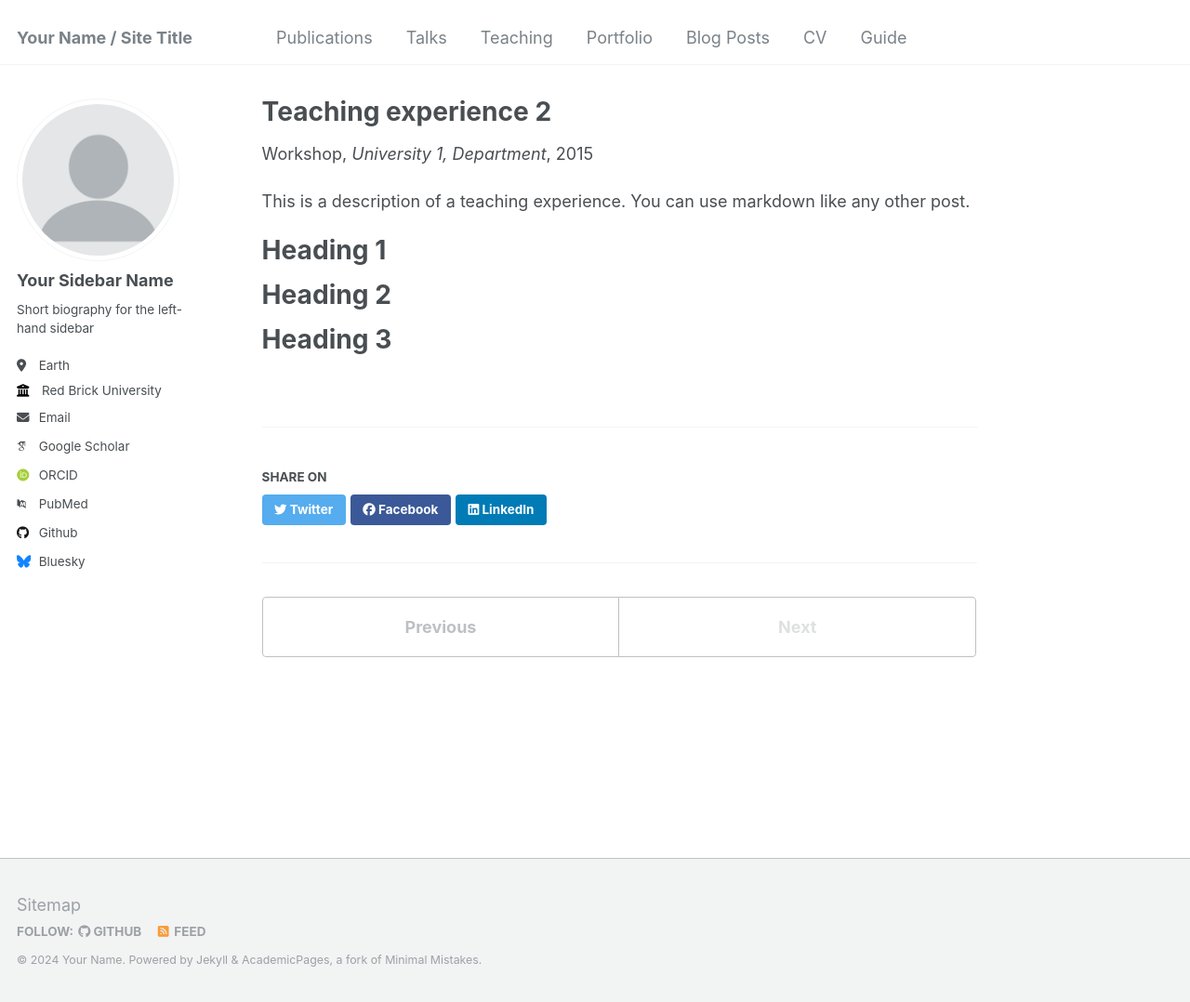
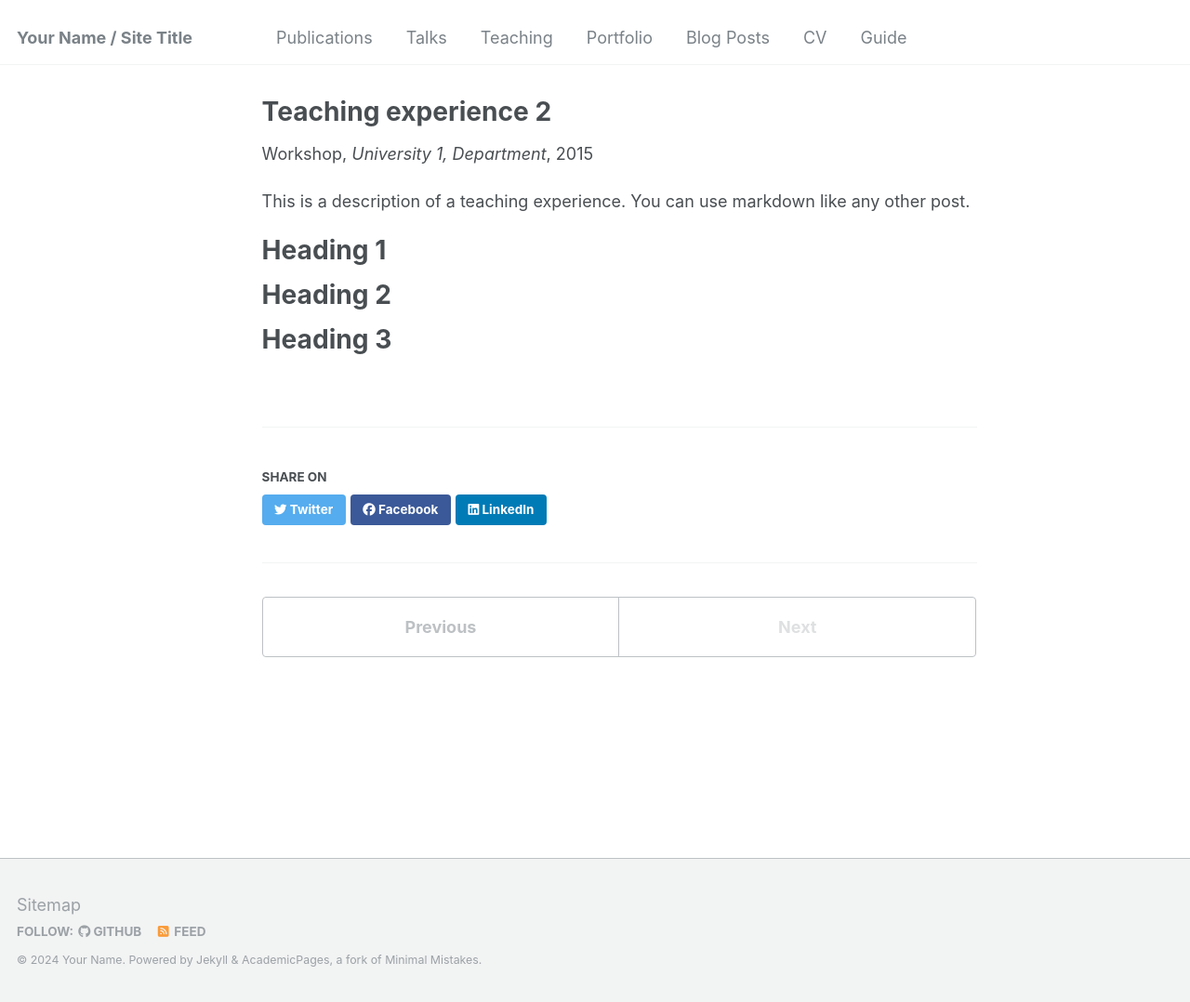
Before and after one commit to QuantumICT/mainpage-old, a Jekyll site: the page built from _teaching/2015-spring-teaching-2.md, in a window 1280 px wide and 1078 px high. Shown: the whole window at 93% size. Built offline with Jekyll 4.4.1, drawn with Linux system fonts in a browser that asks for light colours; some web fonts are replaced; part of the change alters nothing that is shown.

Commit message:
disabled sidebar

```diff
--- a/_config.yml
+++ b/_config.yml
@@ -231,7 +231,7 @@ defaults:
       type: posts
     values:
       layout: single
-      author_profile: true
+      author_profile: false
       read_time: true
       comments: true
       share: true
@@ -242,14 +242,14 @@ defaults:
       type: pages
     values:
       layout: single
-      author_profile: true
+      author_profile: false
   # _teaching
   - scope:
       path: ""
       type: teaching
     values:
       layout: single
-      author_profile: true
+      author_profile: false
       share: true
       comments: true
   # _publications
@@ -258,7 +258,7 @@ defaults:
       type: publications
     values:
       layout: single
-      author_profile: true
+      author_profile: false
       share: true
       comments: true
   # _portfolio
@@ -267,7 +267,7 @@ defaults:
       type: portfolio
     values:
       layout: single
-      author_profile: true
+      author_profile: false
       share: true
       comment: true
   # _talks
@@ -276,7 +276,7 @@ defaults:
       type: talks
     values:
       layout: talk
-      author_profile: true
+      author_profile: false
       share: true
 
 
```
